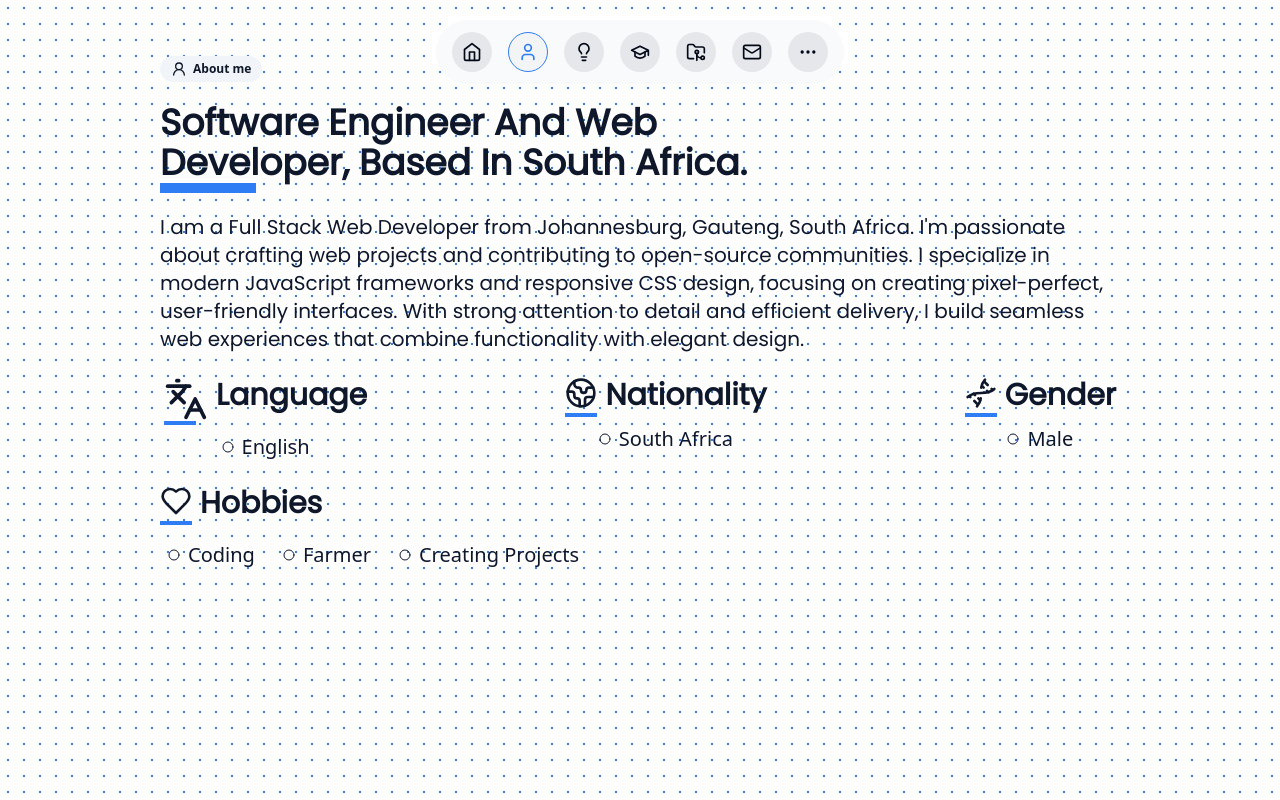
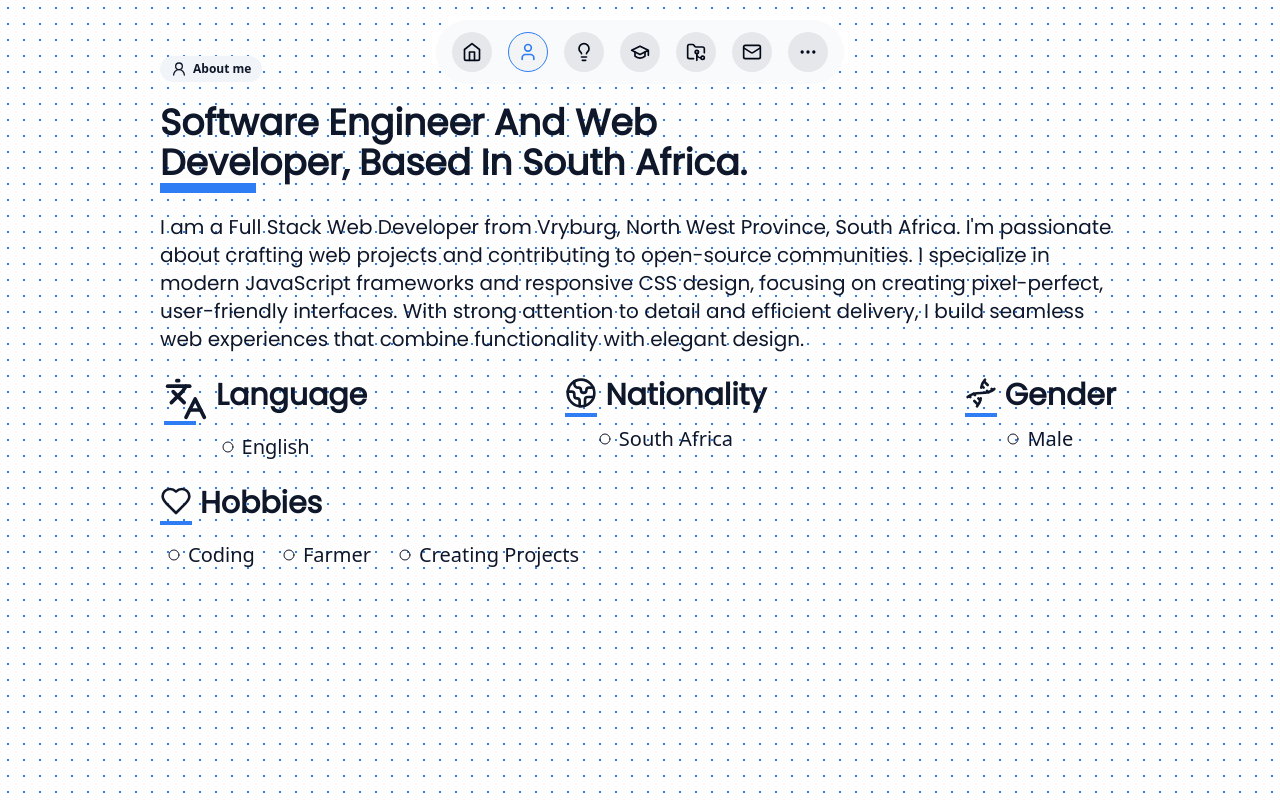
Before and after one commit to mokone-september/Portfolio, a Next.js app: page /about in a window 1280 px wide. Built offline with nearby package versions, Linux system fonts and the light colour scheme.

Commit message:
Update location name from Johannesburg, Gauteng to Vryburg, North West Province
- Changed "Johannesburg, Gauteng" to "Vryburg, North West Province" in all relevant files.
- Updated references in documentation, database entries, and code as necessary.

```diff
--- a/src/app/about/page.tsx
+++ b/src/app/about/page.tsx
@@ -24,7 +24,7 @@ const page = () => {
 
         <FramerWrapper y={0} x={100}>
           <p className=" font-poppins text-xl w-full text-primary max-sm:text-lg ">
-            I am a Full Stack Web Developer from Johannesburg, Gauteng,
+            I am a Full Stack Web Developer from Vryburg, North West Province,
             South Africa. I&apos;m passionate about crafting web projects and
             contributing to open-source communities. I specialize in modern
             JavaScript frameworks and responsive CSS design, focusing on
```
